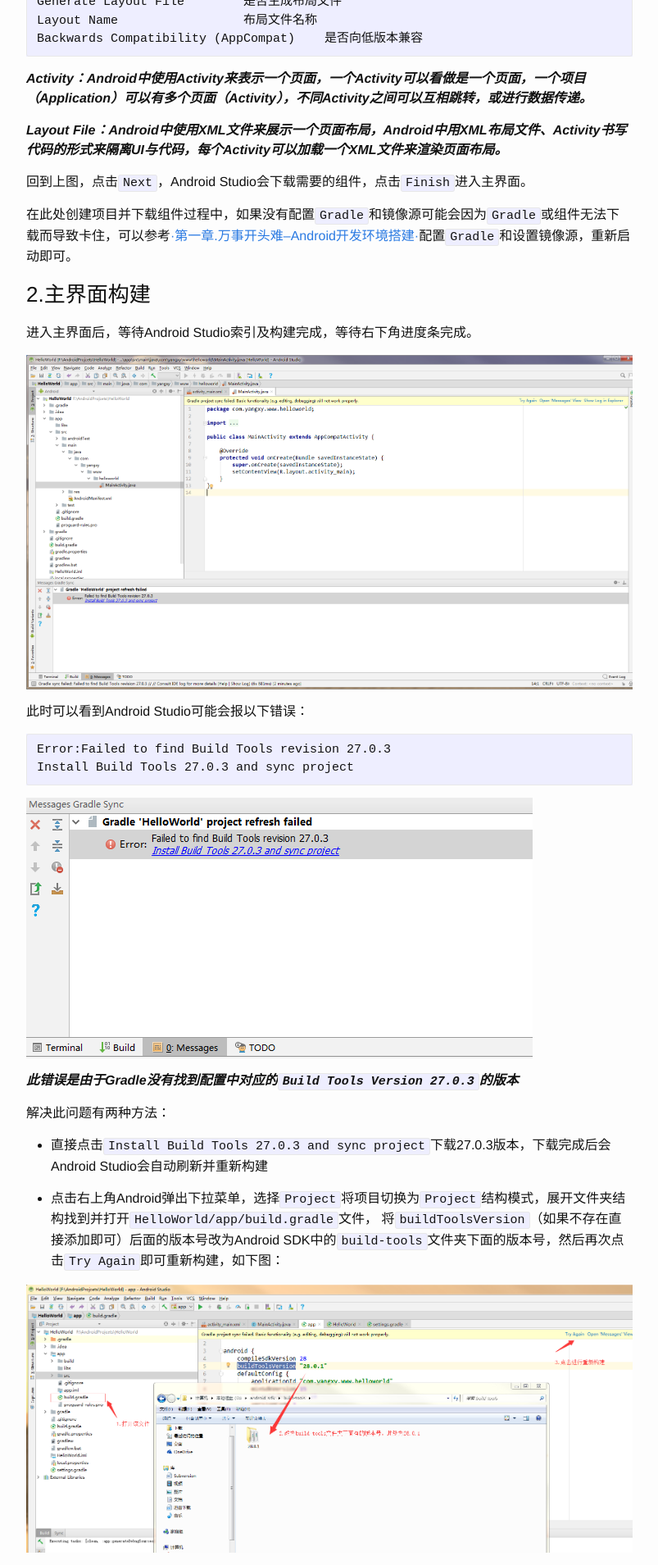
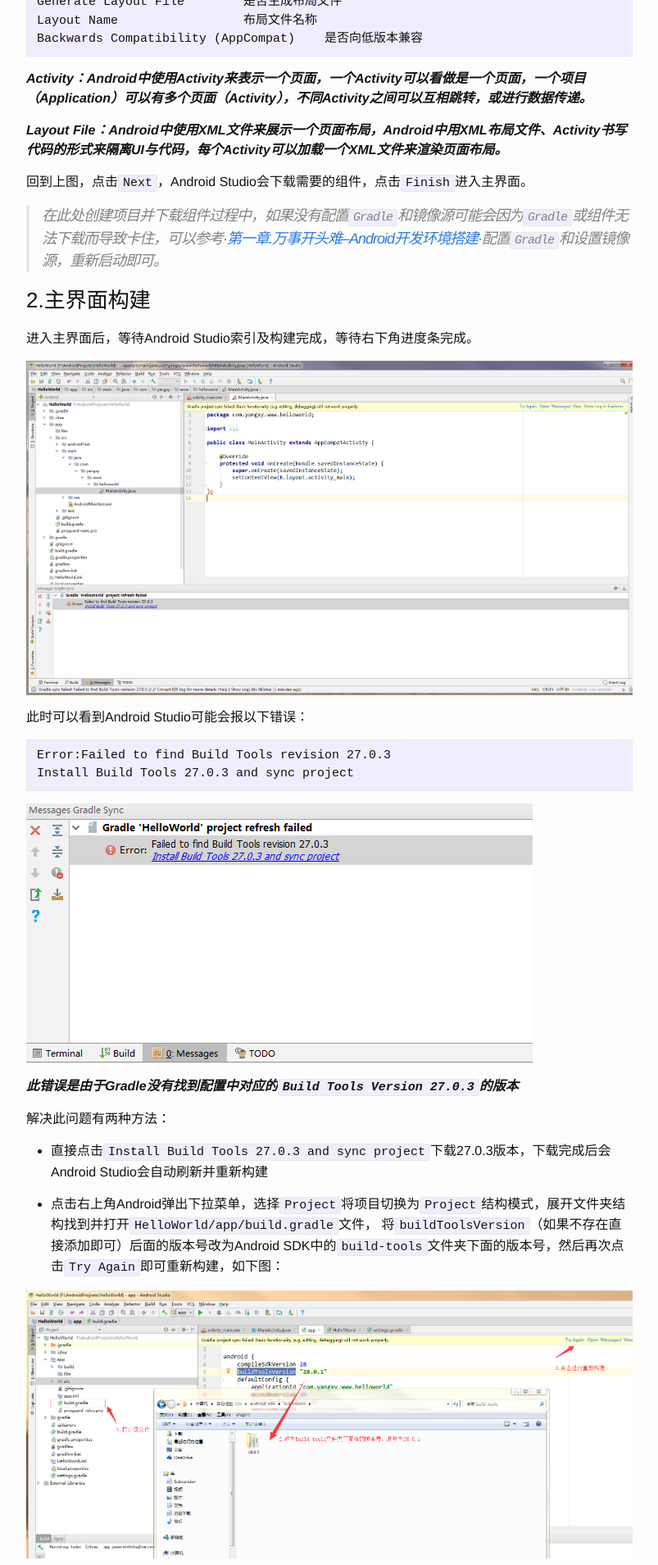
Before and after one commit to yang7206/myweb, a Jekyll site: the page built from _posts/2018-07-04-Android_chapter2.markdown, in a window 1280 px wide. Shown: the part 3421-5330 px from the top of the page at 82% size, without its empty margins (238-1041 px from the left). Built offline with Jekyll 4.4.1, drawn with Linux system fonts in a browser that asks for light colours.

Commit message:
第二章完成

```diff
--- a/_posts/2018-07-04-Android_chapter2.markdown
+++ b/_posts/2018-07-04-Android_chapter2.markdown
@@ -59,7 +59,7 @@
 
 回到上图，点击`Next`，Android Studio会下载需要的组件，点击`Finish`进入主界面。
 
-在此处创建项目并下载组件过程中，如果没有配置`Gradle`和镜像源可能会因为`Gradle`或组件无法下载而导致卡住，可以参考[·第一章.万事开头难--Android开发环境搭建·](http://www.yangxy.cn/android/2018/07/03/Android_chapter1.html)配置`Gradle`和设置镜像源，重新启动即可。
+>在此处创建项目并下载组件过程中，如果没有配置`Gradle`和镜像源可能会因为`Gradle`或组件无法下载而导致卡住，可以参考[·第一章.万事开头难--Android开发环境搭建·](http://www.yangxy.cn/android/2018/07/03/Android_chapter1.html)配置`Gradle`和设置镜像源，重新启动即可。
 
 ### 2.主界面构建
 
```
